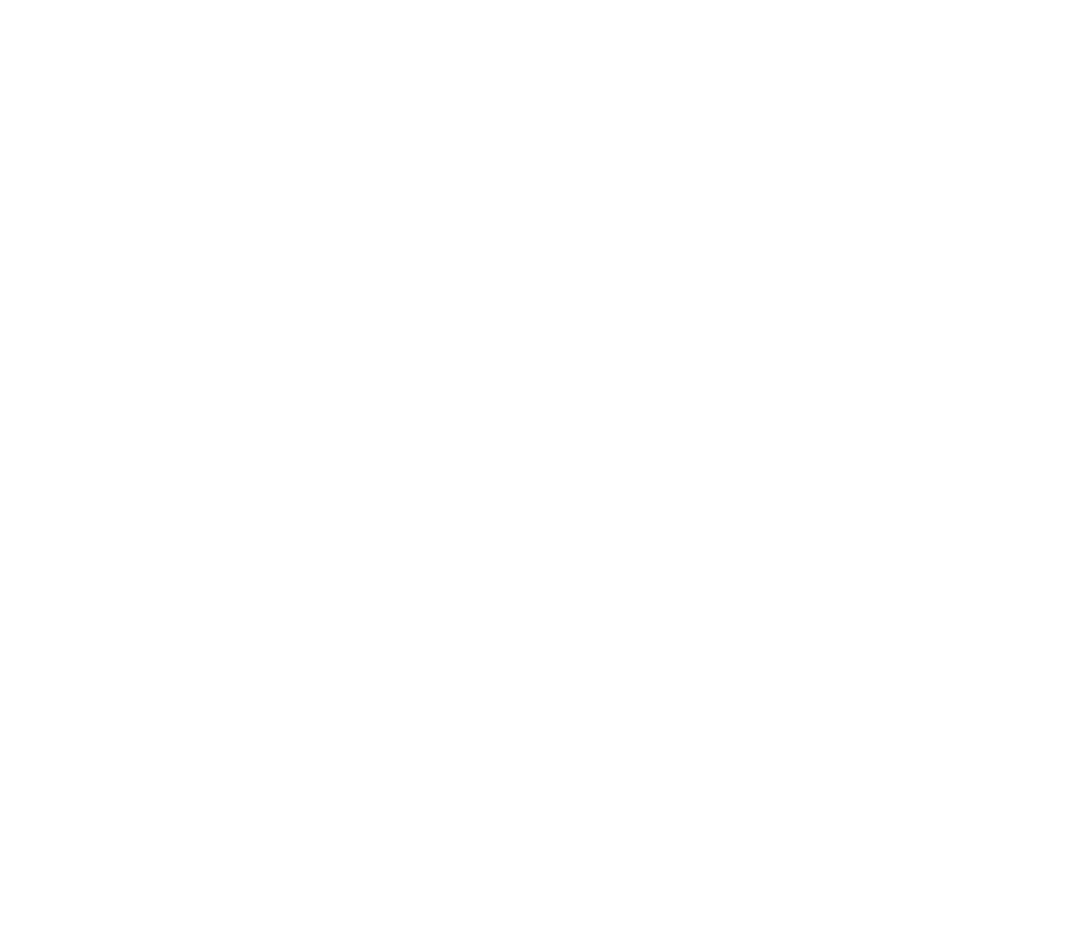
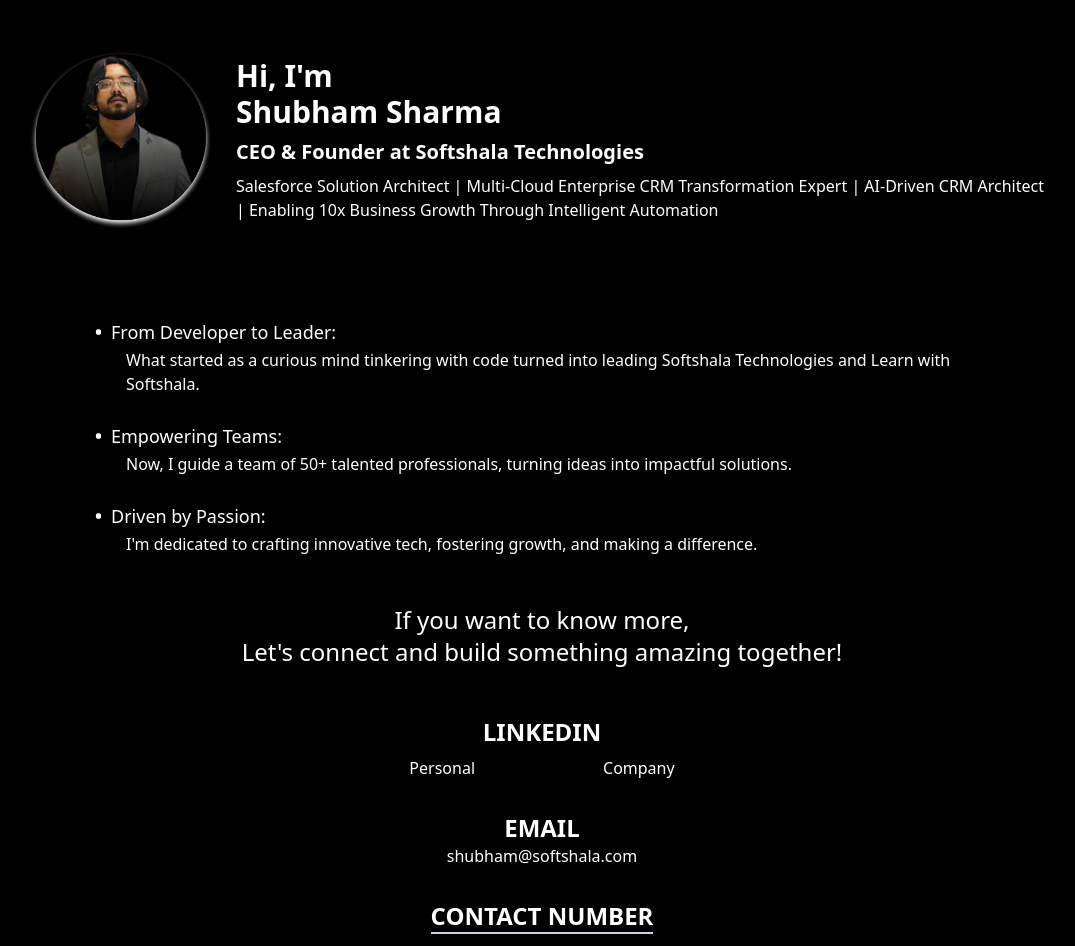
Before and after one commit to softshala/New_website, a React (Vite) app: page /ceo in a window 1280 px wide. Before the commit this address had no page. Shown: the part 100-1046 px from the top of the page, without its empty margins (82-1157 px from the left). Before the commit the page ends 800 px from the top, so only its background shows below. Built offline with nearby package versions, Linux system fonts and the light colour scheme.

Commit message:
CEO Page

```diff
--- a/src/App.jsx
+++ b/src/App.jsx
@@ -21,6 +21,7 @@
 import SalesCloudSolutionServices from "./Components/AllServices/SalesForceServices/SalesCloudSolutionServices";
 import Blog1 from "./Components/Blogs/AllBlogs/Blog1"; // Import Blog1 component (adjust the path as needed)
 import Blog2 from "./Components/Blogs/AllBlogs/Blog2";
+import Ceo from './Components/CEO/Ceo'
 const App = () => {
   return (
     <ThemeProvider>
@@ -85,6 +86,10 @@
             element={<SalesCloudSolutionServices />}
           />
 
+<Route
+            path="/ceo"
+            element={<Ceo />}
+          />
           {/* Other Services */}
           <Route path="/service-now" element={<ServiceNow />} />
           <Route path="/web-development" element={<WebDevelopment />} />
--- /dev/null
+++ b/src/Components/CEO/Ceo.jsx
@@ -0,0 +1,144 @@
+import React from 'react';
+import Ceo from './ceo.png';
+import { useTheme } from '../../Context/ThemeContext'; // Assuming ThemeContext is set up
+import Navbar from '../NavBar';
+
+const ProfileCard = () => {
+  const { isDarkTheme } = useTheme(); // Get the theme state
+
+  const handleSaveContact = () => {
+    // Create a vCard string
+    const vCard = `
+BEGIN:VCARD
+VERSION:3.0
+FN:Shubham Sharma
+ORG:Softshala Technologies
+TITLE:CEO & Founder
+EMAIL:shubham@softshala.com
+TEL:+919900004176
+URL;TYPE=LinkedIn:https://www.linkedin.com/in/shubham-sharma-softshala/
+URL;TYPE=Company LinkedIn:https://www.linkedin.com/company/softshala/
+END:VCARD
+    `.trim();
+
+    // Create a blob and trigger download
+    const blob = new Blob([vCard], { type: 'text/vcard' });
+    const url = window.URL.createObjectURL(blob);
+    const link = document.createElement('a');
+    link.href = url;
+    link.download = 'shubham_sharma.vcf'; // File name for the vCard
+    document.body.appendChild(link);
+    link.click();
+    document.body.removeChild(link);
+    window.URL.revokeObjectURL(url);
+  };
+
+  return (
+    <>
+      <Navbar />
+      <div className={`min-h-screen ${isDarkTheme ? 'bg-black' : 'bg-white'} py-28 md:py-28 py-6 pt-24 md:pt-24 px-16 md:px-16 px-8 md:px-16 pl-12 md:pl-28`}>
+        <div className={`w-full max-w-5xl ${isDarkTheme ? 'text-white' : 'text-black'}`}>
+          {/* Header with Image and Name */}
+          <div className="flex items-center w-full mb-8 md:flex-row flex-col">
+            <div className="w-72 h-72 md:w-72 md:h-72 w-48 h-48 rounded-full overflow-hidden mr-6 md:mr-6">
+              <img
+                src={Ceo}
+                alt="Shubham Sharma"
+                className="w-full h-full object-contain" // Ensures full image is visible
+              />
+            </div>
+            <div>
+              <h1 className={`text-3xl font-bold ${isDarkTheme ? 'text-white' : 'text-black'}`}>Hi, I'm</h1>
+              <h2 className={`text-3xl font-extrabold ${isDarkTheme ? 'text-white' : 'text-black'}`}>Shubham Sharma</h2>
+              <h3 className={`text-xl font-semibold mt-2 ${isDarkTheme ? 'text-white' : 'text-black'}`}>CEO & Founder at Softshala Technologies</h3>
+              <p className={`text-gray-300 mt-2 text-base ${isDarkTheme ? 'text-white' : 'text-gray-900'}`}>
+                Salesforce Solution Architect | Multi-Cloud Enterprise CRM Transformation Expert | AI-Driven CRM
+                Architect | Enabling 10x Business Growth Through Intelligent Automation
+              </p>
+            </div>
+          </div>
+
+          {/* Points Section */}
+          <div className="space-y-6 pl-0 md:pl-16 pr-0 md:pr-12 mt-8">
+            <div>
+              <h4 className={`text-lg font-medium flex items-center ${isDarkTheme ? 'text-white' : 'text-black'}`}>
+                <span className="text-2xl mr-2">•</span> From Developer to Leader:
+              </h4>
+              <p className={`text-base ml-8 ${isDarkTheme ? 'text-white' : 'text-gray-900'}`}>
+                What started as a curious mind tinkering with code turned into leading Softshala Technologies and
+                Learn with Softshala.
+              </p>
+            </div>
+            <div>
+              <h4 className={`text-lg font-medium flex items-center ${isDarkTheme ? 'text-white' : 'text-black'}`}>
+                <span className="text-2xl mr-2">•</span> Empowering Teams:
+              </h4>
+              <p className={`text-base ml-8 ${isDarkTheme ? 'text-white' : 'text-gray-900'}`}>
+                Now, I guide a team of 50+ talented professionals, turning ideas into impactful solutions.
+              </p>
+            </div>
+            <div>
+              <h4 className={`text-lg font-medium flex items-center ${isDarkTheme ? 'text-white' : 'text-black'}`}>
+                <span className="text-2xl mr-2">•</span> Driven by Passion:
+              </h4>
+              <p className={`text-base ml-8 ${isDarkTheme ? 'text-white' : 'text-gray-900'}`}>
+                I'm dedicated to crafting innovative tech, fostering growth, and making a difference.
+              </p>
+            </div>
+          </div>
+
+          {/* Contact Section */}
+          <div className="mt-6 md:mt-12 text-center">
+            <p className={`text-2xl md:text-2xl text-xl ${isDarkTheme ? 'text-white' : 'text-gray-900'}`}>
+              If you want to know more,
+              <br />
+              Let's connect and build something amazing together!
+            </p>
+            <div className="mt-6 md:mt-12">
+              <h3 className={`text-2xl font-semibold ${isDarkTheme ? 'text-white' : 'text-black'}`}>LINKEDIN</h3>
+              <div className="flex flex-col md:flex-row justify-center md:space-x-32 mt-2">
+                <a
+                  href="https://www.linkedin.com/in/shubham-sharma-softshala/"
+                  target="_blank"
+                  rel="noopener noreferrer"
+                  className={`${isDarkTheme ? 'text-white' : 'text-gray-900'} hover:underline mb-2 md:mb-0`}
+                >
+                  Personal
+                </a>
+                <a
+                  href="https://www.linkedin.com/company/softshala/"
+                  target="_blank"
+                  rel="noopener noreferrer"
+                  className={`${isDarkTheme ? 'text-white' : 'text-gray-900'} hover:underline`}
+                >
+                  Company
+                </a>
+              </div>
+            </div>
+            <div className="mt-6 md:mt-8">
+              <h3 className={`text-2xl font-semibold ${isDarkTheme ? 'text-white' : 'text-black'}`}>EMAIL</h3>
+              <a
+                href="mailto:shubham@softshala.com"
+                className={`mt-2 ${isDarkTheme ? 'text-white' : 'text-gray-900'} hover:underline`}
+              >
+                shubham@softshala.com
+              </a>
+            </div>
+            <div className="mt-6 md:mt-8">
+              <h3 className={`text-2xl font-semibold ${isDarkTheme ? 'text-white' : 'text-black'} border-b-2 border-gray-300 inline-block`}>CONTACT NUMBER</h3>
+              <p className={`mt-2 ${isDarkTheme ? 'text-white' : 'text-gray-900'}`}>+91 9900004176</p>
+            </div>
+            <button
+              className="mt-6 md:mt-8 px-6 py-2 bg-white text-black rounded-full hover:bg-gray-200 transition duration-300"
+              onClick={handleSaveContact}
+            >
+              Save Contact Details
+            </button>
+          </div>
+        </div>
+      </div>
+    </>
+  );
+};
+
+export default ProfileCard;
```
Also changed, not shown: src/Components/CEO/ceo.png (added), src/Components/ServicesDropdown/ServiceNow.jsx (line endings or trailing spaces).
